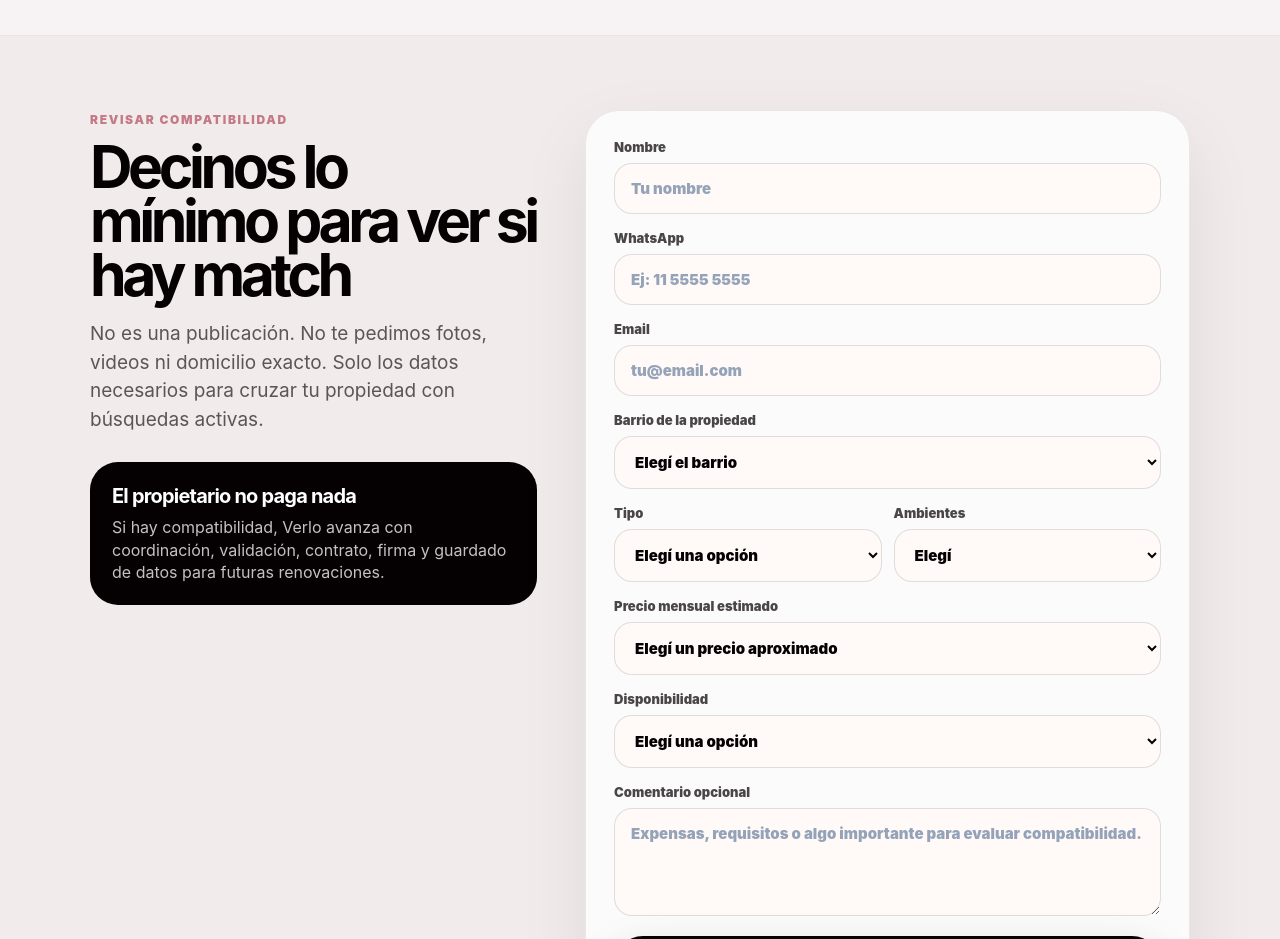
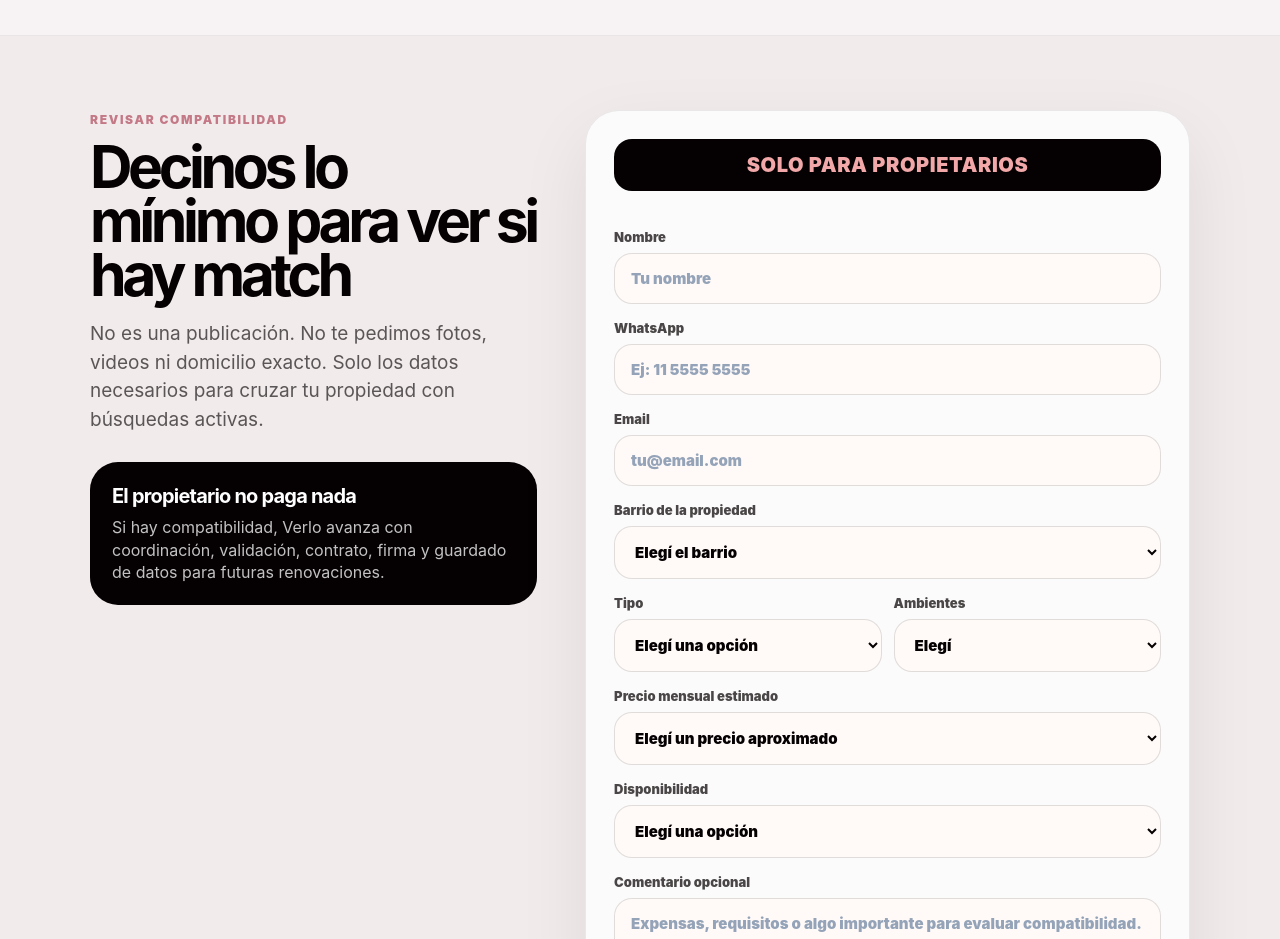
Before and after one commit to rentverlo-dotcom/verlo, a Next.js app: page /propietarios in a window 1280 px wide. Shown: the part 2720-3659 px from the top of the page. Built offline with nearby package versions, Linux system fonts and the light colour scheme.

Commit message:
Update page.tsx

```diff
--- a/app/propietarios/page.tsx
+++ b/app/propietarios/page.tsx
@@ -323,6 +323,22 @@ export default function PropietariosPage() {
           </div>
 
           <form className="owner-form" onSubmit={handleSubmit}>
+            <div
+  style={{
+    marginBottom: "22px",
+    padding: "14px 18px",
+    background: "#050002",
+    color: "#f2a8a9",
+    borderRadius: "18px",
+    textAlign: "center",
+    fontSize: "20px",
+    fontWeight: 950,
+    letterSpacing: ".03em",
+    textTransform: "uppercase",
+  }}
+>
+  SOLO PARA PROPIETARIOS
+</div>
             <input name="website" type="text" tabIndex={-1} autoComplete="off" className="honeypot" />
 
             <label>
```
